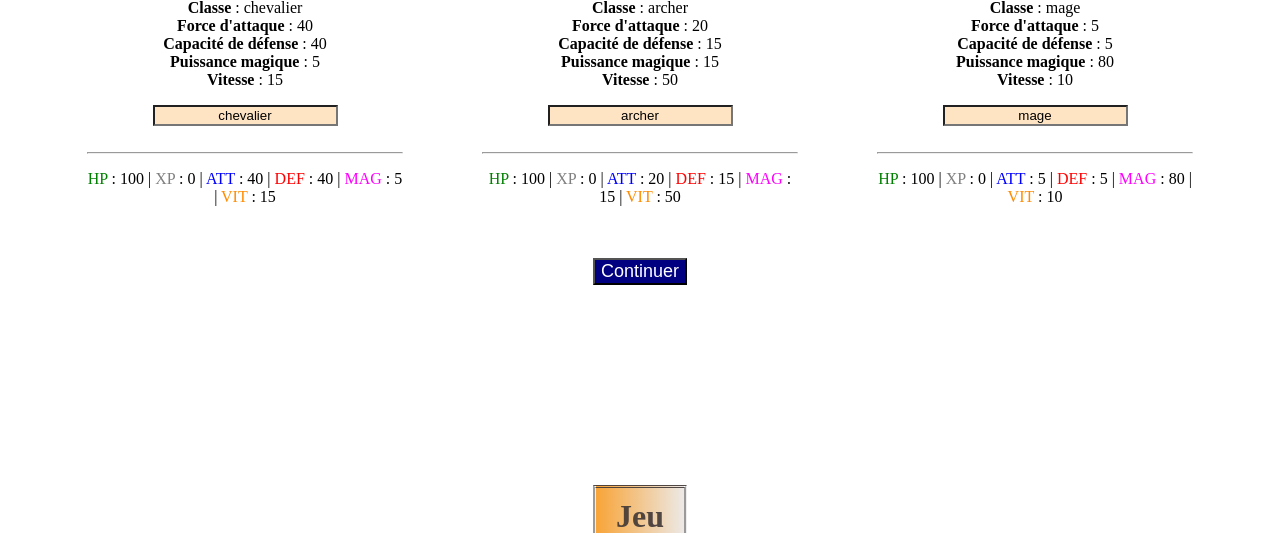
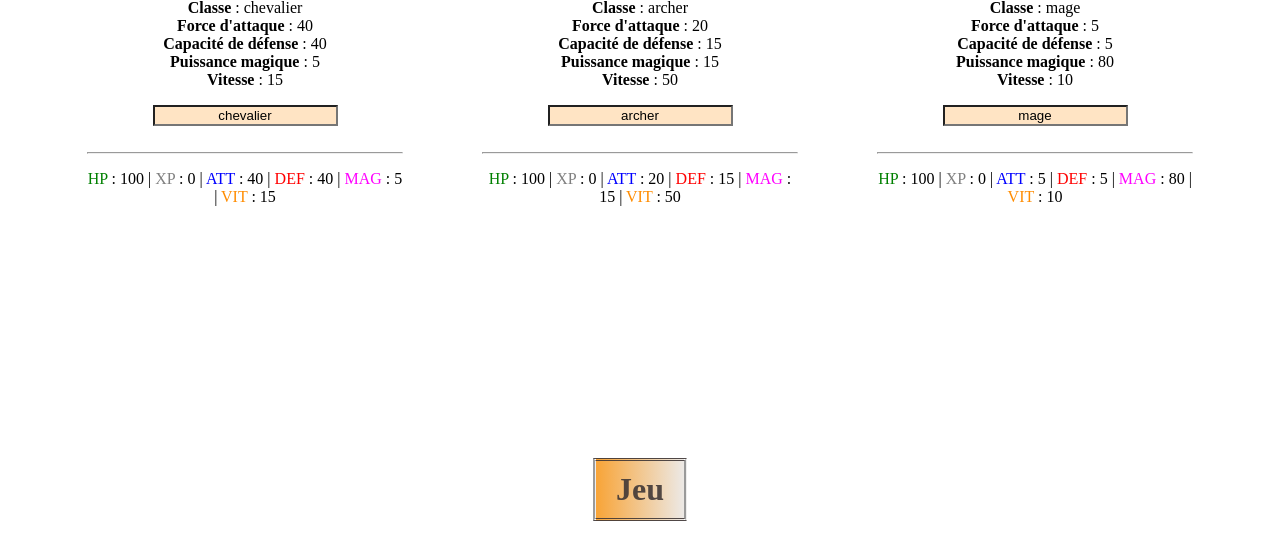
Before and after one commit to CedRodo/Jeu-Hero-c-Fantasy, a PHP site: page / in a window 1280 px wide. Shown: the part 715-1248 px from the top of the page. Run offline with PHP 8.4, Linux system fonts and the light colour scheme.

Commit message:
input submit invisible, fonction submit

```diff
--- a/index.php
+++ b/index.php
@@ -34,7 +34,7 @@ if (isset($_POST['mage'])) {
 ?>
 <br><br>
 <section id="description">
-    <form id="myForm" method="POST" action="">
+    <form id="myFunction" onClick= { myFunction } method="POST" action="">
 <div class="description_heros">
 <article>
 <h2>Chevalier</h2>
@@ -71,7 +71,7 @@ $mage->description(); ?>
 </article>
 </div>
 <br/><br/>
-<input style="font-size: 18px; background-color: navy; color: white;" type="submit" value="Continuer">
+<input style="font-size: 18px; background-color: navy; color: white; display: none;" type="submit">
 <form>
 </section>
 <h1>Jeu</h1>
@@ -236,5 +236,10 @@ if ($monstre->getHp() <= 0) { ?>
 <?php } else { ?>
 <h3 style="text-align: center; margin-bottom: 50px; font-size: 25px; color: red;"><?= $monstre->getType(); ?> a défait <?= $hero->getNom(); ?>...</h4>
 <?php } ?>
+<script>
+    function myFunction() {
+          document.getElementById("myFunction").submit();
+        }
+</script>
 </body>
 </html>
```
